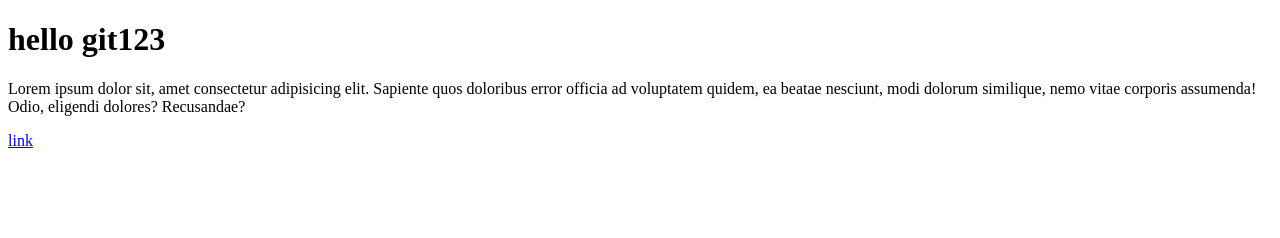
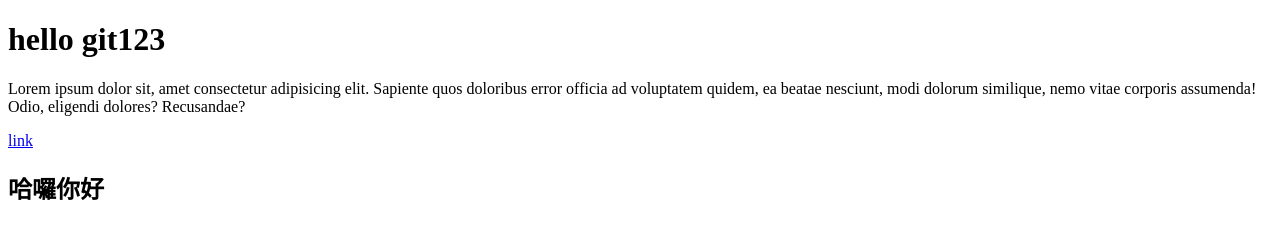
Before and after one commit to a19860101/0624, a plain HTML site: page index.html in a window 1280 px wide. Drawn offline with Linux system fonts and the light colour scheme.

Commit message:
complete

```diff
--- a/index.html
+++ b/index.html
@@ -11,5 +11,6 @@
         Lorem ipsum dolor sit, amet consectetur adipisicing elit. Sapiente quos doloribus error officia ad voluptatem quidem, ea beatae nesciunt, modi dolorum similique, nemo vitae corporis assumenda! Odio, eligendi dolores? Recusandae?
     </p>
     <a href="#">link</a>
+    <h2>哈囉你好</h2>
 </body>
 </html>
```
